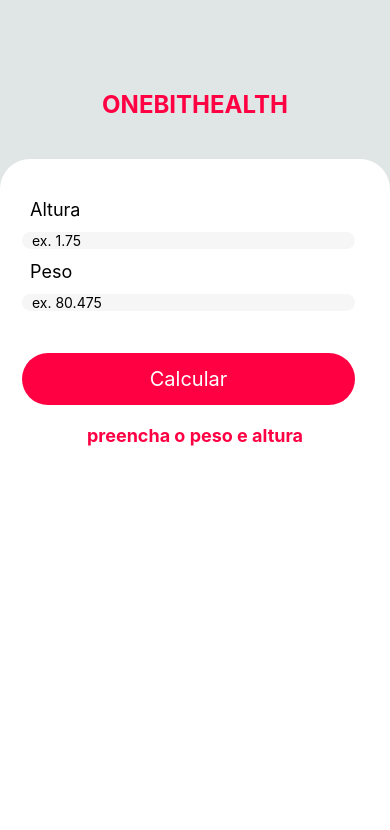
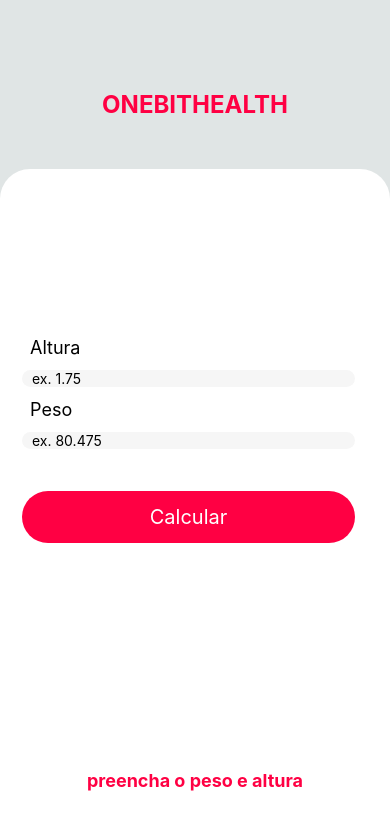
Before and after one commit to aefonso/my-project, a React Native app: screen / in a window 390 px wide. Shown: the top 830 px of the page. Built offline with nearby package versions, Linux system fonts and the light colour scheme.

Commit message:
feat: configurando css

```diff
--- a/src/components/Form/ResultImc/style.js
+++ b/src/components/Form/ResultImc/style.js
@@ -4,7 +4,7 @@
   contextImc: {
    flex: 1,
    marginTop: 15,
-   paddingTop:60,
+   paddingTop:20,
    borderRadius:50,
    alignItems: "center",
    width: "100%",
--- a/src/components/Form/style.js
+++ b/src/components/Form/style.js
@@ -4,18 +4,20 @@
   formContext: {
     width: "100%",
     height: "100%",
+    justifyContent: "space-around",
     bottom:0,
     backgroundColor: "#FFFFFF",
     alignItems: "center",
     marginTop: 30,
     borderTopLeftRadius:30,
     borderTopRightRadius:30,
-    marginTop:30,
+    marginTop:40,
+    paddingTop: 15,
   },
   form:{
     width:"100%",
-    height:"auto",
-    marginTop:30,
+    height:"20%",
+    marginTop:1,
     padding: 10,
   },
   formLabel: {
```
